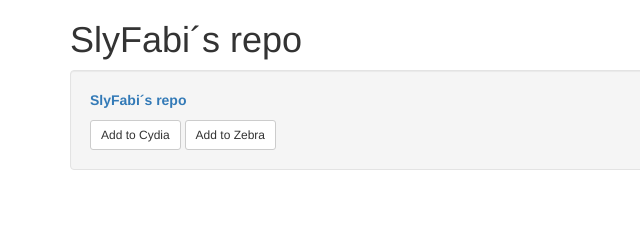
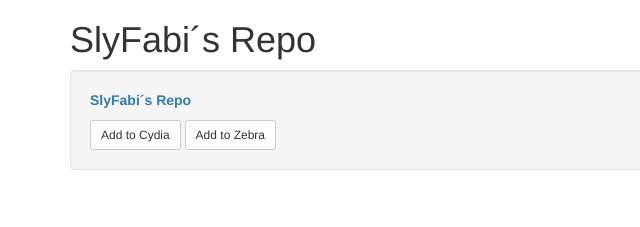
Before and after one commit to SlyFabi/SlyFabi.github.io, a plain HTML site: page index.html in a window 1280 px wide. Shown: the top 227 px of the page, 0-640 px from the left. Drawn offline with nearby package versions, Linux system fonts and the light colour scheme.

Commit message:
Minor fixes

```diff
--- a/depictions/com.slyfabi.blurryalerts/info.xml
+++ b/depictions/com.slyfabi.blurryalerts/info.xml
@@ -1,7 +1,7 @@
 <package>
 	<id>com.slyfabi.blurryalerts</id>
 	<name>Blurry Alerts</name>
-	<version>1.0.0-1</version>
+	<version>0.0.1-1</version>
 	<compatibility>
 		<firmware>
 			<miniOS>13.0</miniOS>
--- a/index.html
+++ b/index.html
@@ -1,7 +1,7 @@
 <!DOCTYPE html>
 <html lang="en">
 <head>
-  <title>SlyFabi´s repo</title>
+  <title>SlyFabi´s Repo</title>
   <meta charset="utf-8">
   <meta name="viewport" content="width=device-width, initial-scale=1">
   <link rel="stylesheet" href="https://maxcdn.bootstrapcdn.com/bootstrap/3.3.5/css/bootstrap.min.css">
@@ -10,12 +10,12 @@
 <body>
 
 <div class="container">
-	<h1>SlyFabi´s repo</h1>
+	<h1>SlyFabi´s Repo</h1>
 </div>
 
 <div class="container">
 	<div class="well">
-		<p><span class="text-primary"><b>SlyFabi´s repo</span></b></p>
+		<p><span class="text-primary"><b>SlyFabi´s Repo</span></b></p>
         <a class="btn btn-sm btn-default" href="cydia://url/https://cydia.saurik.com/api/share#?source=https://SlyFabi.github.io/">Add to Cydia</a>
         <a class="btn btn-sm btn-default" href="zbra://sources/add/https://SlyFabi.github.io/">Add to Zebra</a>
 	</div>
```
Also changed, not shown: 8 other files.
